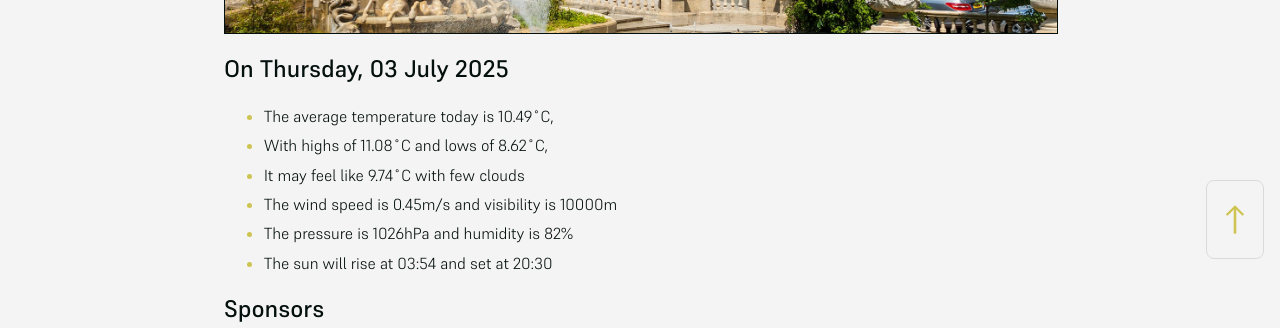
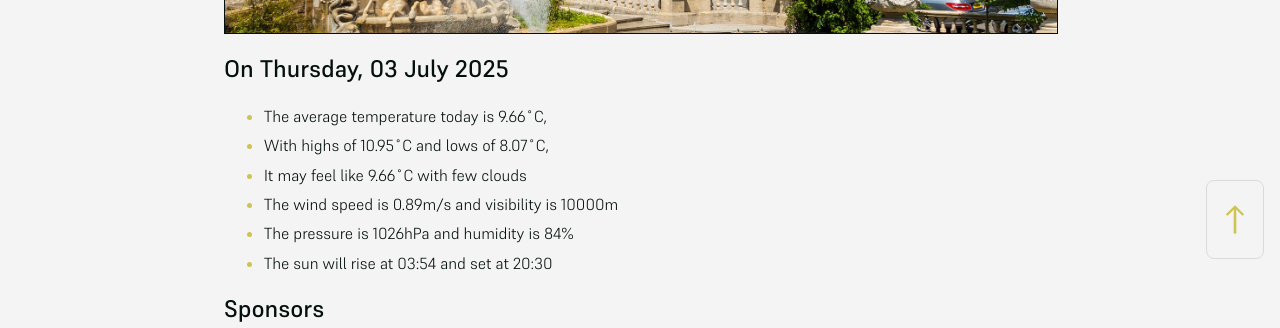
Before and after one commit to mat-0/cheltenham-open-data, a Jekyll site: the page built from index.md, in a window 1280 px wide. Shown: the part 625-953 px from the top of the page. Built offline with Jekyll 4.4.1, drawn with Linux system fonts in a browser that asks for light colours.

Commit message:
Updated 2025-07-03 04:07:04

```diff
--- a/index.md
+++ b/index.md
@@ -10,11 +10,11 @@ seo: Menu
 <!-- weather_marker starts -->
 ## On Thursday, 03 July 2025
 
-- The average temperature today is 10.49˚C,
-- With highs of 11.08˚C and lows of 8.62˚C,
-- It may feel like 9.74˚C with few clouds
-- The wind speed is 0.45m/s and visibility is 10000m
-- The pressure is 1026hPa and humidity is 82%
+- The average temperature today is 9.66˚C,
+- With highs of 10.95˚C and lows of 8.07˚C,
+- It may feel like 9.66˚C with few clouds
+- The wind speed is 0.89m/s and visibility is 10000m
+- The pressure is 1026hPa and humidity is 84%
 - The sun will rise at 03:54 and set at 20:30
 
 <!-- weather_marker ends -->
```
Also changed, not shown: _data/flood.json (+5 -27 lines), _pages/news.md (+5 -5 lines).
